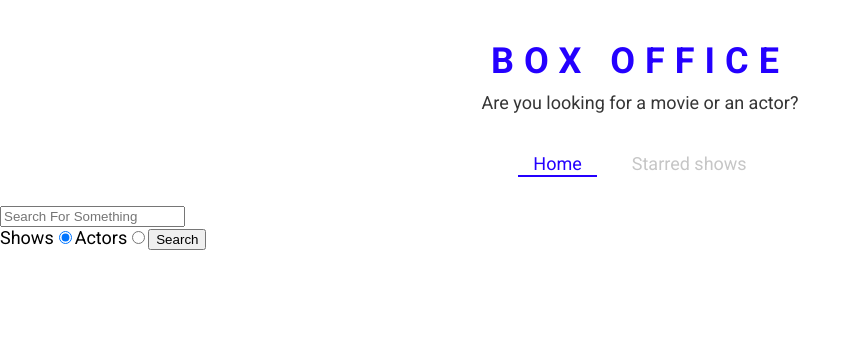
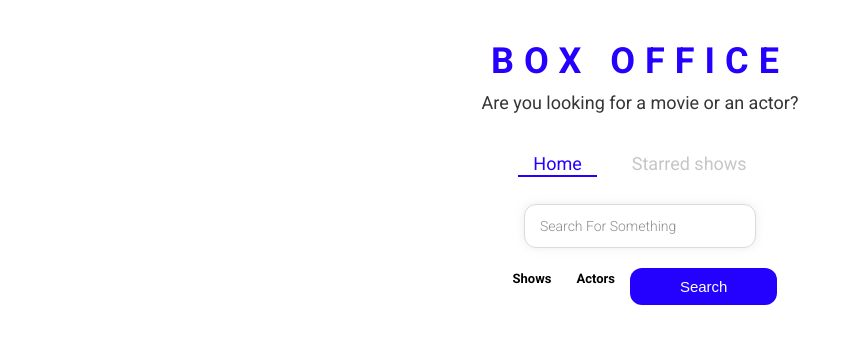
Before and after one commit to shanu3742/BOX-OFFICE, a React (Create React App) app: page / in a window 1280 px wide. Shown: the top 344 px of the page, without its empty margins (0-861 px from the left). Built offline with nearby package versions, Linux system fonts and the light colour scheme.

Commit message:
style part 2 is added

```diff
--- /dev/null
+++ b/src/Pages/CustomRadio.js
@@ -0,0 +1,53 @@
+import styled from 'styled-components';
+
+export const RadioWrapper = styled.label`
+  display: block;
+  position: relative;
+  padding-left: 25px;
+  cursor: pointer;
+  font-size: 13px;
+  user-select: none;
+  font-weight: 700;
+  line-height: 1.65;
+
+  input {
+    position: absolute;
+    opacity: 0;
+    cursor: pointer;
+  }
+
+  span {
+    position: absolute;
+    top: 0;
+    left: 0;
+    height: 16px;
+    width: 16px;
+    background-color: #fff;
+    border: 2px solid ${({ theme }) => theme.mainColors.blue};
+    border-radius: 50%;
+  }
+
+  input:checked ~ span {
+    background-color: #fff;
+    border: 2px solid ${({ theme }) => theme.mainColors.blue};
+  }
+
+  span:after {
+    content: '';
+    position: absolute;
+    display: none;
+  }
+
+  input:checked ~ span:after {
+    display: block;
+  }
+
+  span:after {
+    top: 4px;
+    left: 4px;
+    width: 8px;
+    height: 8px;
+    border-radius: 50%;
+    background: ${({ theme }) => theme.mainColors.blue};
+  }
+`;
--- a/src/Pages/Home.js
+++ b/src/Pages/Home.js
@@ -4,6 +4,9 @@
 import ActorCard from '../component/Actor/ActorCard';
 import { FlexGrid } from '../component/styled';
 import { useLastQueery } from '../misc/custom-hooks';
+import { SearchInput, RadioInputsWrapper } from './Home.styled';
+import { SearchButtonWrapper } from './SearchButtonWrapper';
+import { RadioWrapper } from './CustomRadio';
 
 const Home = () => {
   const [input, setInput] = useLastQueery();
@@ -80,7 +83,7 @@
 
   return (
     <MainpageLayout>
-      <input
+      <SearchInput
         type="text"
         placeholder="Search For Something"
         onChange={onInputchange}
@@ -88,8 +91,8 @@
         value={input}
       />
 
-      <div>
-        <label htmlFor="shows-search">
+      <RadioInputsWrapper>
+        <RadioWrapper htmlFor="shows-search">
           Shows
           <input
             id="shows-search"
@@ -98,9 +101,9 @@
             checked={isShowsSearch}
             onClick={onRadioChange}
           />
-        </label>
+        </RadioWrapper>
 
-        <label htmlFor="actors-search">
+        <RadioWrapper htmlFor="actors-search">
           Actors
           <input
             id="actors-search"
@@ -109,12 +112,13 @@
             checked={!isShowsSearch}
             onClick={onRadioChange}
           />
-        </label>
-
-        <button type="button" onClick={onSearch}>
-          Search
-        </button>
-      </div>
+        </RadioWrapper>
+        <SearchButtonWrapper>
+          <button type="button" onClick={onSearch}>
+            Search
+          </button>
+        </SearchButtonWrapper>
+      </RadioInputsWrapper>
       {showReasult()}
     </MainpageLayout>
   );
--- /dev/null
+++ b/src/Pages/Home.styled.js
@@ -0,0 +1,29 @@
+import styled from 'styled-components';
+
+export const SearchInput = styled.input`
+  display: block;
+  font-family: 'Roboto', sans-serif;
+  width: 200px;
+  margin: auto;
+  outline: none;
+  padding: 13px 15px;
+  border: 1px solid #dbdbdb;
+  box-shadow: 0px 0px 10px 0px rgba(219, 219, 219, 0.5);
+  font-size: 14px;
+  border-radius: 12px;
+  color: #8d8d8d;
+
+  &::placeholder {
+    font-weight: 300;
+    color: #8d8d8d;
+  }
+`;
+export const RadioInputsWrapper = styled.div`
+  display: flex;
+  justify-content: center;
+  margin: 20px 0;
+
+  div {
+    margin: 0 15px;
+  }
+`;
--- /dev/null
+++ b/src/Pages/SearchButtonWrapper.js
@@ -0,0 +1,20 @@
+import styled from 'styled-components';
+
+export const SearchButtonWrapper = styled.div`
+  text-align: center;
+  margin-bottom: 35px;
+
+  button {
+    color: #fff;
+    background-color: ${({ theme }) => theme.mainColors.blue};
+    margin: auto;
+    padding: 10px 50px;
+    font-size: 15px;
+    border: none;
+    outline: none;
+    border-radius: 12px;
+    &:hover {
+      cursor: pointer;
+    }
+  }
+`;
--- a/src/component/styled.js
+++ b/src/component/styled.js
@@ -34,7 +34,7 @@
   }
 `;
 export const Star = styled.div`
-  display: inline-block;
+
   width: 18px;
   height: 18px;
    background-color: ${props => (props.active ? '#ffc806;' : '#A9A9A9;')}
```
